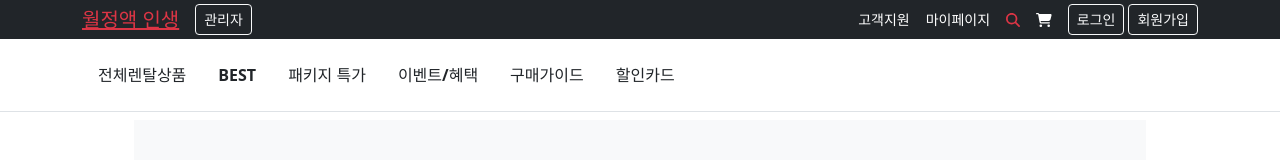
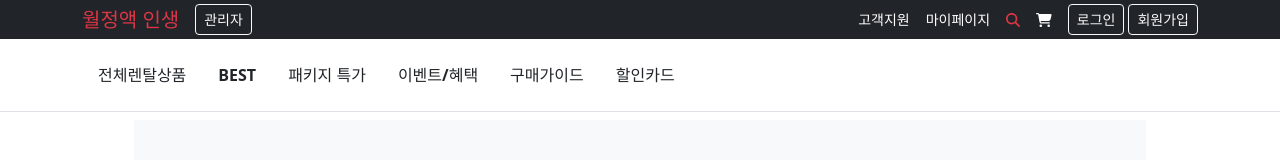
Before and after one commit to beyond-sw-camp/be12-fin-Gongcha1-MonthlyLIfe-FE, a Vue app: page / in a window 1280 px wide. Shown: the top 160 px of the page. Built offline with nearby package versions, Linux system fonts and the light colour scheme.

Commit message:
[Feat] 중간 발표 수정 - 사용자 배송 조회 페이지 추가 - 관리자페이지에서 홈으로 링크 추가

```diff
--- a/src/admin/common/component/AdminHeader.vue
+++ b/src/admin/common/component/AdminHeader.vue
@@ -16,7 +16,7 @@
 
       <!-- 오른쪽: 유저 정보 / 알림 등 추가 가능 -->
       <div class="d-flex align-items-center gap-3">
-        <span class="text-muted small">admin</span>
+        <router-link to="/" class="text-muted small text-decoration-none">홈으로</router-link>
         <!-- 알림 아이콘이나 프로필 아이콘 자리 -->
       </div>
     </div>
--- a/src/shop/common/component/Navbar.vue
+++ b/src/shop/common/component/Navbar.vue
@@ -37,7 +37,7 @@ const menus = [
       <div class="container d-flex justify-content-between align-items-center">
         <!-- 왼쪽: 로고 + 관리자 버튼 -->
         <div class="d-flex align-items-center">
-          <a href="/" class="text-danger fw-bold fs-5 logo">월정액 인생</a>
+          <a href="/" class="text-danger fw-bold fs-5 logo text-decoration-none">월정액 인생</a>
           <button class="btn btn-sm btn-outline-light ms-3" @click="goAdmin">
             관리자
           </button>
```
